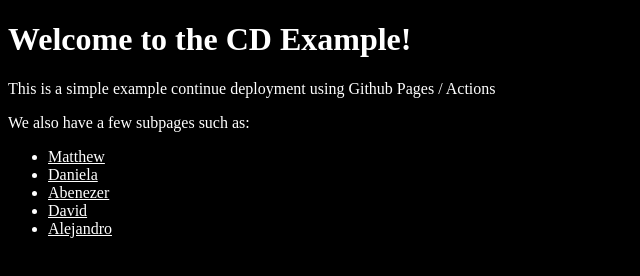
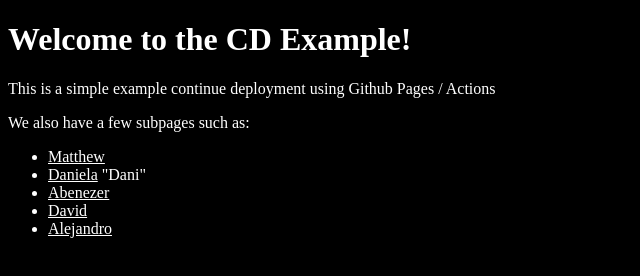
Before and after one commit to CSC-350-CS/Ci-CD-DANI, a plain HTML site: page index.html in a window 1280 px wide. Shown: the full height of the page, 0-640 px from the left. Drawn offline with Linux system fonts and the light colour scheme.

Commit message:
add dani

```diff
--- a/index.html
+++ b/index.html
@@ -13,7 +13,7 @@
     We also have a few subpages such as:
     <ul>
       <li><a href="./Matthew">Matthew</a></li>
-      <li><a href="./Daniela">Daniela</a></li>
+      <li><a href="./Daniela">Daniela</a> "Dani"</li>
       <li><a href="./Abenezer">Abenezer</a></li>
       <li><a href="./David">David</a></li>
       <li><a href="./Alejandro">Alejandro</a></li>
```
